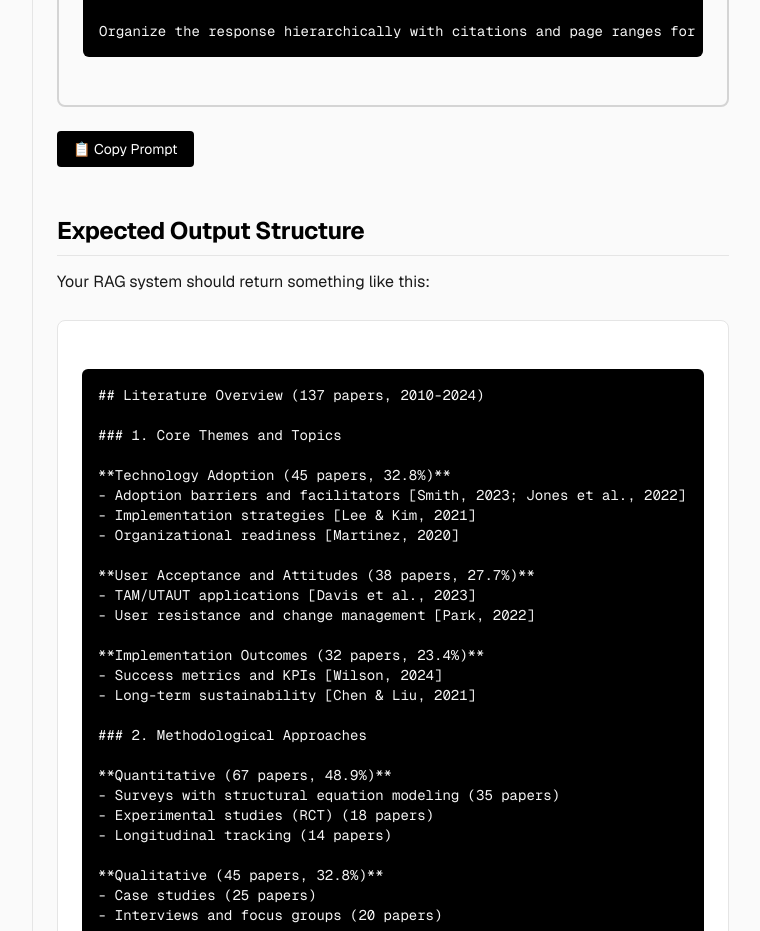
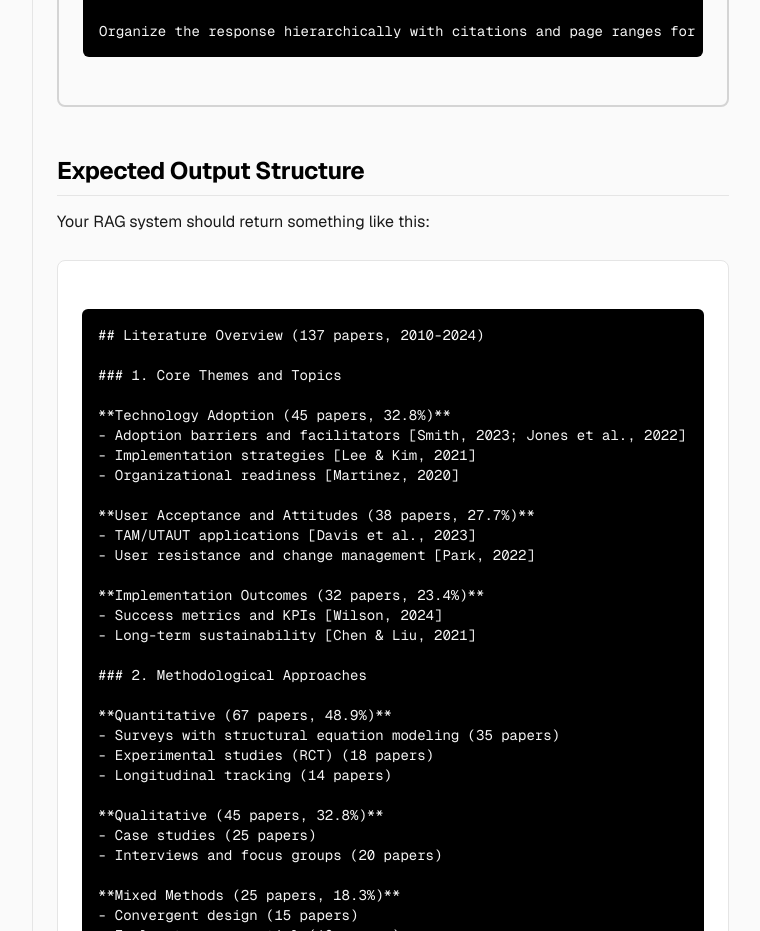
Before and after one commit to HosungYou/ResearcherRAG-helper, a Next.js app in the folder frontend/: page /guide/prompt-library/overview in a window 1280 px wide. Shown: the part 900-1831 px from the top of the page, without its empty margins (223-983 px from the left). Built offline with nearby package versions, Linux system fonts and the light colour scheme.

Commit message:
Remove onClick button from server component

```diff
--- a/frontend/app/guide/prompt-library/overview/page.tsx
+++ b/frontend/app/guide/prompt-library/overview/page.tsx
@@ -41,23 +41,6 @@ export default function OverviewPromptPage() {
 
 Organize the response hierarchically with citations and page ranges for each category.`}
         />
-      </div>
-
-      <div className="flex gap-2 mb-6">
-        <button
-          onClick={() => {
-            navigator.clipboard.writeText(`Analyze the papers in my database and provide a structured overview of:
-1. Core themes and topics
-2. Methodological approaches
-3. Key findings and outcomes
-
-Organize the response hierarchically with citations and page ranges for each category.`)
-            alert('Prompt copied to clipboard!')
-          }}
-          className="bg-black text-white px-4 py-2 rounded hover:bg-gray-800 transition-colors text-sm"
-        >
-          📋 Copy Prompt
-        </button>
       </div>
 
       <h2 id="example-output">Expected Output Structure</h2>
```
